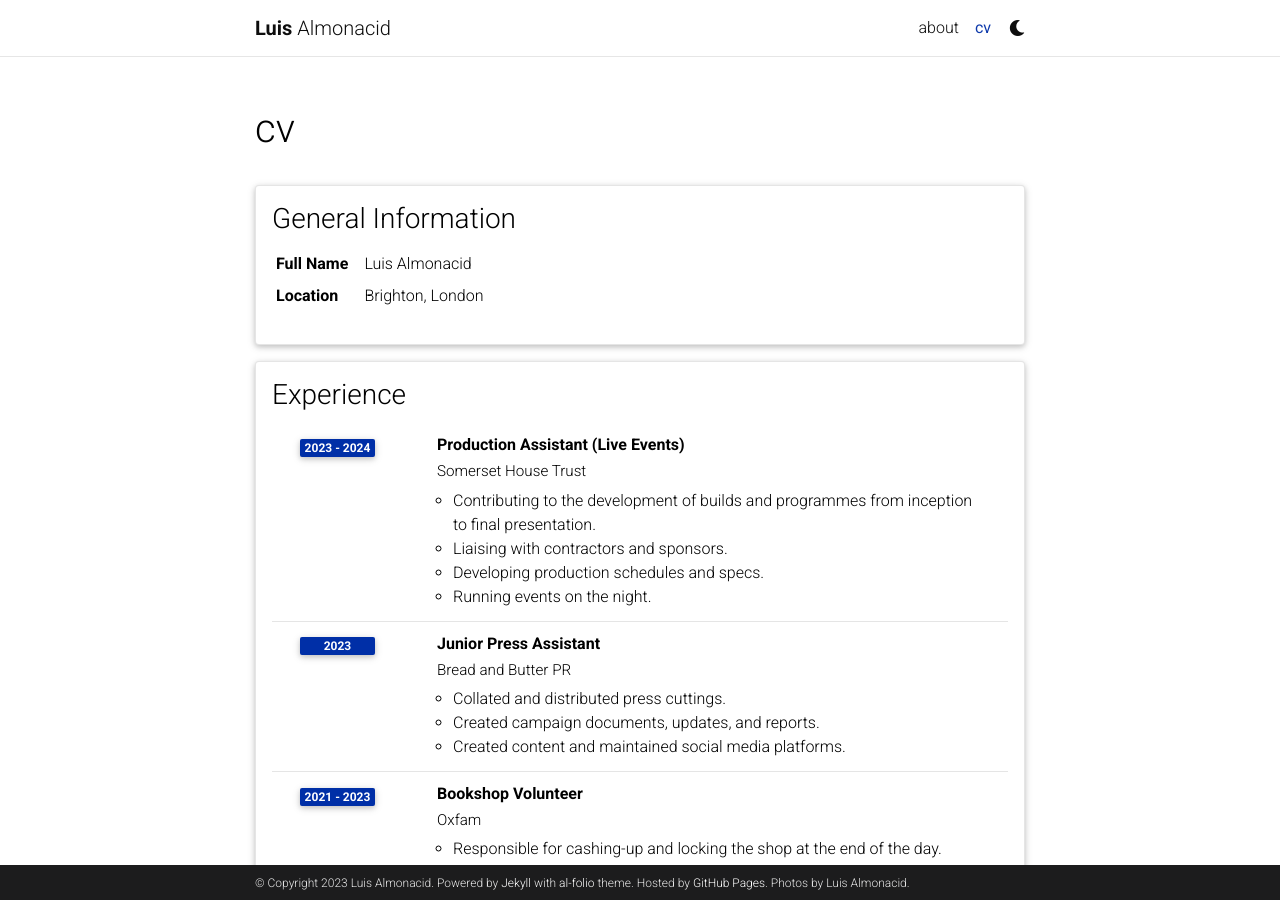
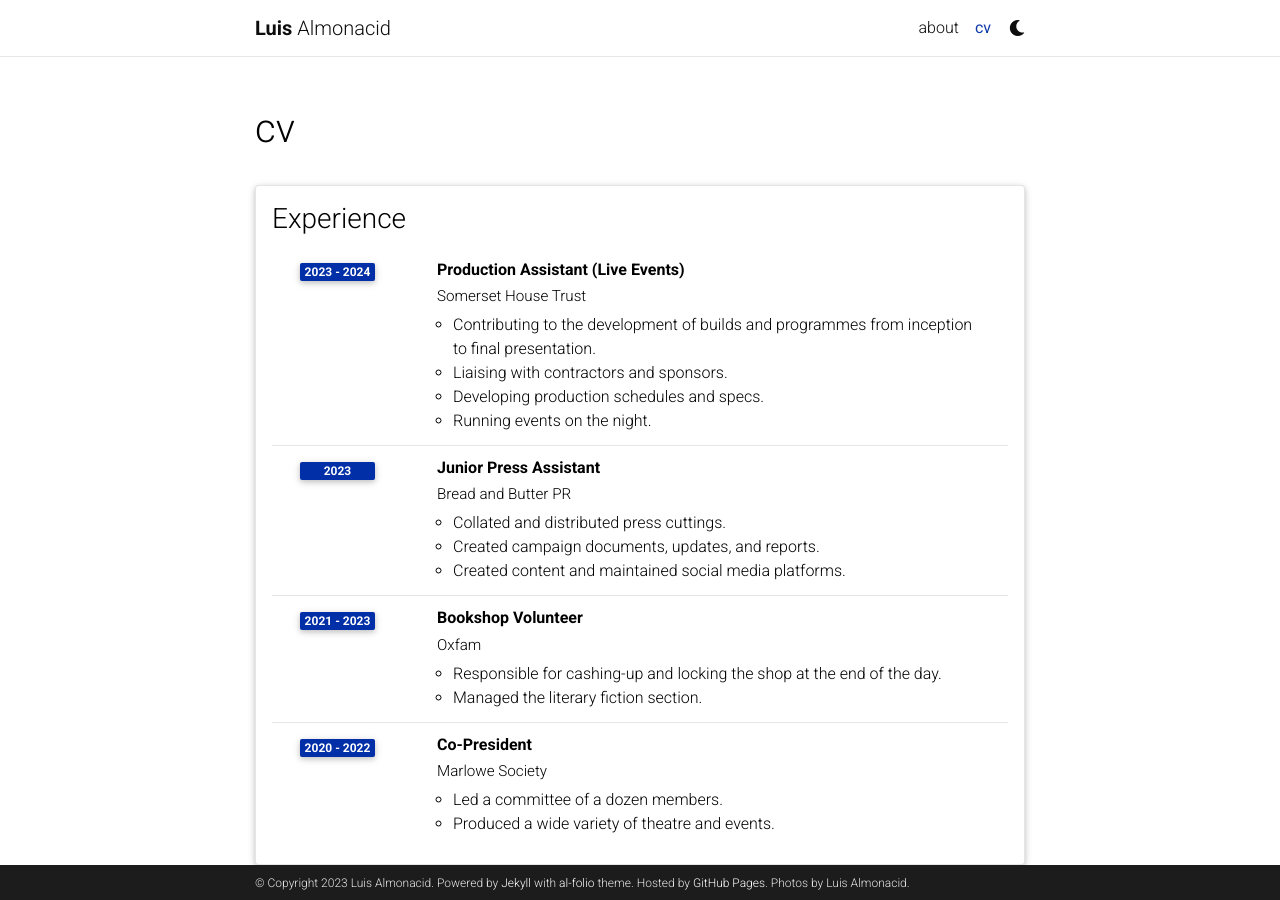
Before and after one commit to MysteryMonks/MysteryMonks.github.io, a Jekyll site: the page built from _pages/cv.md, in a window 1280 px wide and 900 px high. Built offline with Jekyll 4.4.1, drawn with Linux system fonts in a browser that asks for light colours; comment, search, counter and statistics services are not loaded; a style sheet for code colours, icons or effects is not loaded.

Commit message:
Update cv.yml

```diff
--- a/_data/cv.yml
+++ b/_data/cv.yml
@@ -1,10 +1,3 @@
-- title: General Information
-  type: map
-  contents:
-    - name: Full Name
-      value: Luis Almonacid
-    - name: Location
-      value: Brighton, London
 - title: Experience
   type: time_table
   contents:
```
